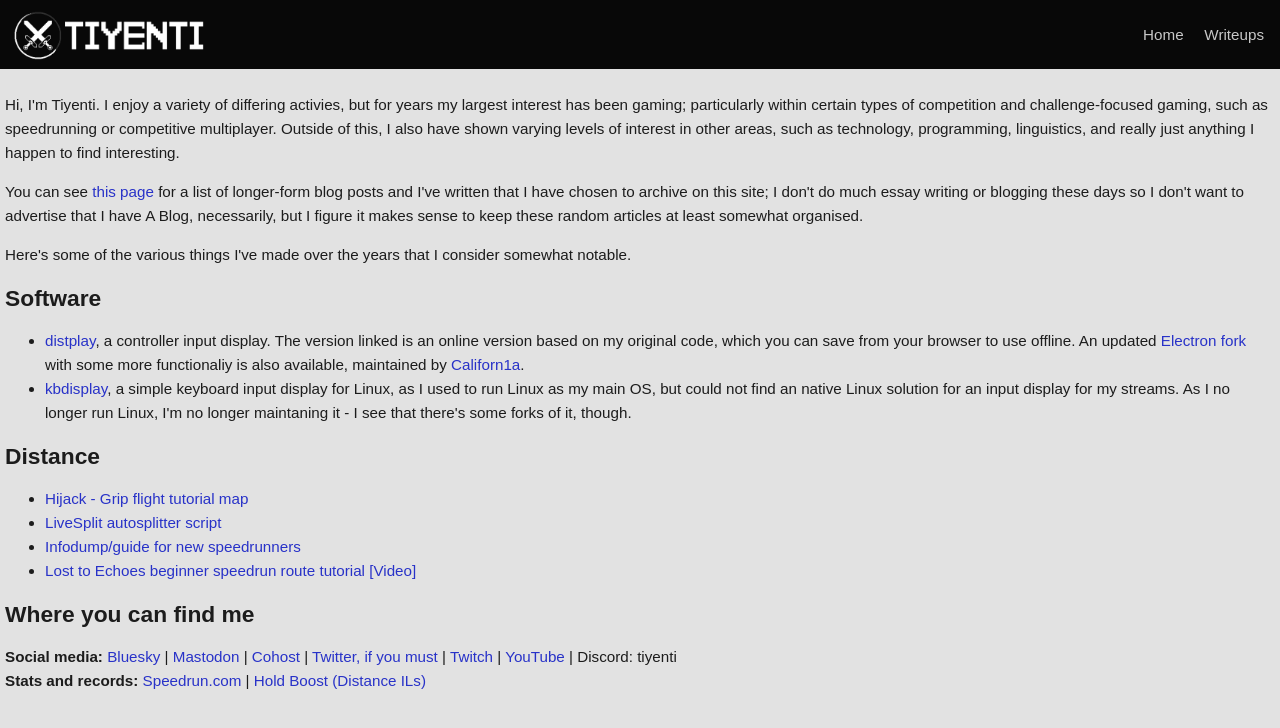
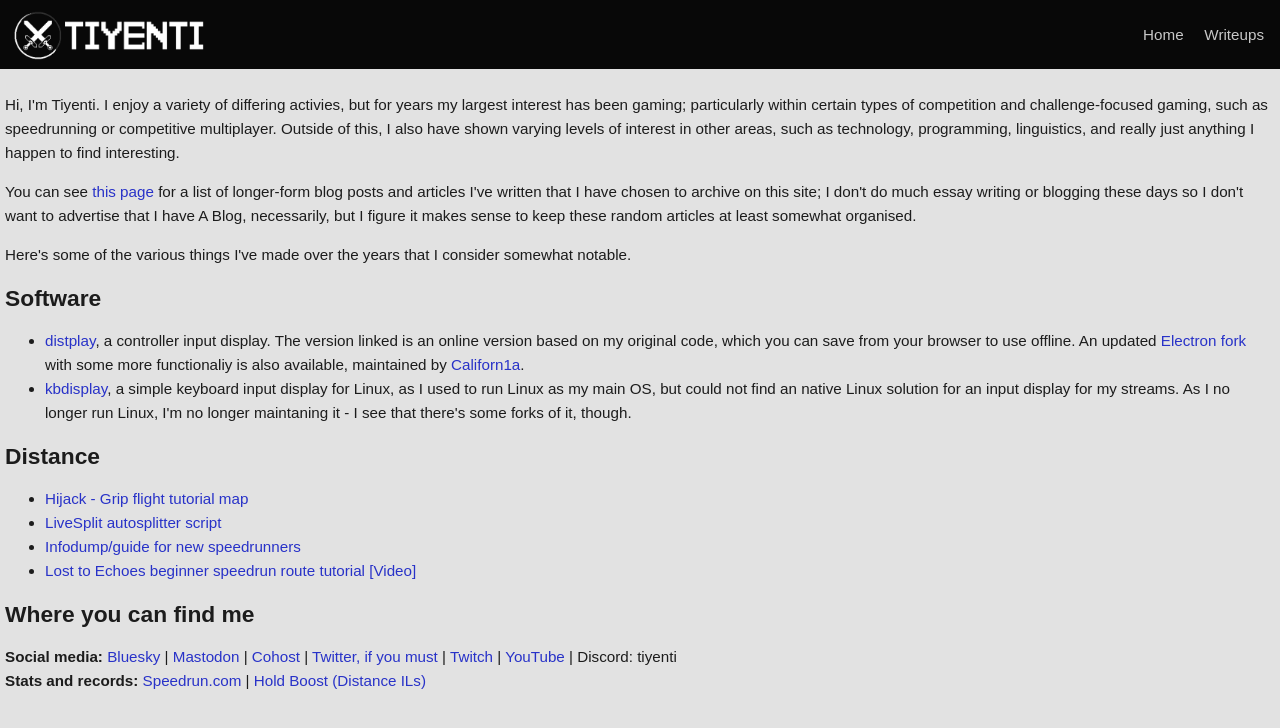
Before and after one commit to Tiyenti/Tiyenti.github.io, a Jekyll site: the page built from index.html, in a window 1280 px wide. Shown: the top 728 px of the page. Built offline with Jekyll 4.4.1, drawn with Linux system fonts in a browser that asks for light colours.

Commit message:
couple typos fixed

```diff
--- a/index.html
+++ b/index.html
@@ -8,7 +8,7 @@ title: Tiyenti
 </p>
 
 <p>
-    You can see <a href="/writeups">this page</a> for a list of longer-form blog posts and I've written that I have chosen to archive on this site;
+    You can see <a href="/writeups">this page</a> for a list of longer-form blog posts and articles I've written that I have chosen to archive on this site;
     I don't do much essay writing or blogging these days so I don't want to advertise that I have A Blog, necessarily, but I figure it makes sense to keep
     these random articles at least somewhat organised.
 </p>
```
Also changed, not shown: writeups.md (+1 -1 lines).
